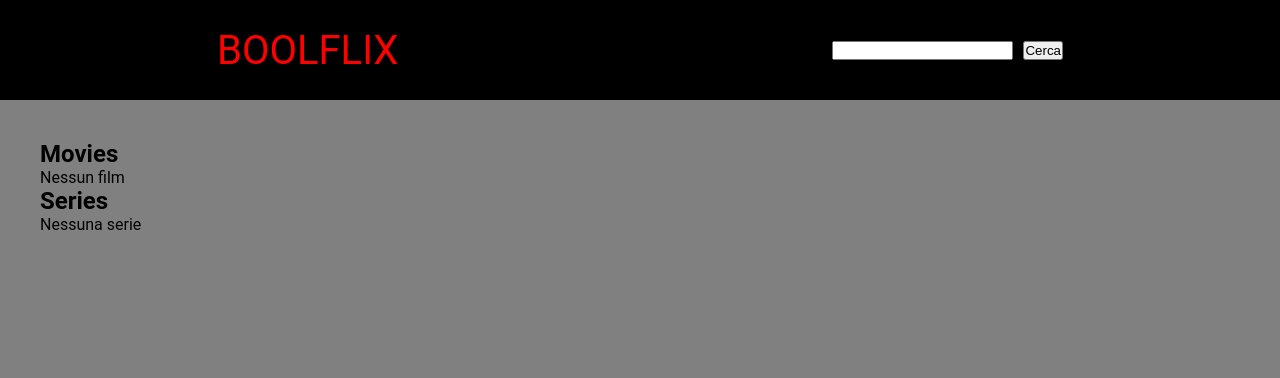
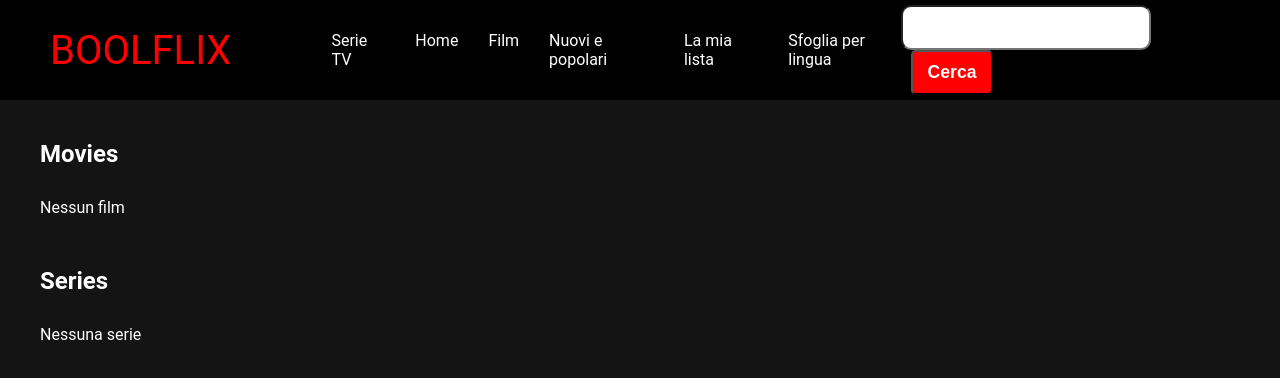
Before and after one commit to MattiaBologna/vite-boolflix, a Vue app: page / in a window 1280 px wide. Shown: the top 378 px of the page. Built offline with nearby package versions, Linux system fonts and the light colour scheme.

Commit message:
Add: Style and small fixes

```diff
--- a/src/components/Card.vue
+++ b/src/components/Card.vue
@@ -6,12 +6,6 @@ export default {
             type: Object,
             required: true
         }
-    },
-
-    data() {
-        return {
-            hover: false
-        }
     }
 }
 </script>
@@ -19,38 +13,48 @@ export default {
 
 
 <template>
-    <li class="card" @mouseover="hover = true" @mouseleave="hover = false">
+    <li class="card">
 
-        <div class="infos" v-if="hover">
+        <div class="infos">
             <!-- movie title -->
-            <p class="title">{{ item.title }}</p>
-            <p class="original_title">{{ item.original_title }}</p>
+            <div class="movie_title">
+                <p v-if="item.original_name === undefined" class="title"><strong>Title:</strong>{{ item.title }}</p>
+                <p v-else class="title"><strong>Title: </strong>{{ item.name }}</p>
+            </div>
 
             <!-- serie title -->
-            <p class="title">{{ item.name }}</p>
-            <p class="original_title">{{ item.original_name }}</p>
+            <div class="serie_title">
+                <p v-if="item.original_title === undefined" class="original_title"><strong>Original title: </strong>{{
+                    item.original_name }}</p>
+                <p v-else class="original_title"><strong>Original title:</strong> {{ item.original_title }}</p>
+            </div>
 
             <!-- language -->
             <div class=" language">
-                <p>{{ item.original_language }}</p>
+                <p><strong>Language:</strong></p>
                 <img v-if="item.original_language === 'en' || item.original_language === 'it' || item.original_language === 'es'"
-                    :src="'/public/' + item.original_language + '_flag.svg'" alt="usa flag" class="flag">
-                <img v-else src="/public/earth_flag.svg" alt="earth flag" class="flag">
+                    :src="'/' + item.original_language + '_flag.svg'" alt="usa flag" class="flag">
+                <img v-else src="/earth_flag.svg" alt="earth flag" class="flag">
 
             </div>
 
             <!-- vote -->
             <div class="vote_average">
+                <p class="vote_average_number"><strong>Vote:</strong></p>
                 <font-awesome-icon v-for="n in Math.floor(item.vote_average / 2)" :icon="['fas', 'star']" />
                 <font-awesome-icon v-for="n in (5 - Math.floor(item.vote_average / 2))" :icon="['far', 'star']" />
-                <p class="vote_average_number">{{ item.vote_average }}</p>
+            </div>
+
+            <!-- description -->
+            <div class="overview">
+                <p><strong>Overview: </strong>{{ item.overview }}</p>
             </div>
         </div>
 
         <!-- image -->
         <img v-if="item.poster_path !== null" :src="'https://image.tmdb.org/t/p/w342' + item.poster_path"
             alt="film poster" class="image">
-        <img v-else src="/public/def_image.jpg" alt="default image" class="def_image image">
+        <img v-else src="/public/def_image.svg" alt="default image" class="def_image image">
     </li>
 
 
@@ -61,24 +65,41 @@ export default {
 <style lang="scss" scoped>
 .card {
     min-width: 342px;
+    position: relative;
+    max-height: 100%;
 }
 
 .infos {
     color: white;
     position: absolute;
     max-width: 342px;
+    max-height: 100%;
+    overflow-y: auto;
+    opacity: 0;
+    z-index: 1;
+    padding: 20px;
+    display: flex;
+    flex-direction: column;
+    gap: 10px;
+}
+
+.card:hover .infos {
+    opacity: 1;
+}
+
+.card:hover .image {
+    filter: blur(2px);
+    scale: (1.1);
 }
 
 .image {
     width: 100%;
+    height: 100%;
+    object-fit: cover;
 }
 
 .vote_average {
     display: flex;
-
-    .vote_average_number {
-        margin-left: 15px;
-    }
 }
 
 .language {
@@ -93,6 +114,5 @@ export default {
 
 .def_image {
     width: 342px;
-    object-fit: cover;
 }
 </style>
--- a/src/components/HeadApp.vue
+++ b/src/components/HeadApp.vue
@@ -44,7 +44,17 @@ export default {
 
 <template>
     <nav class="head__navbar">
-        <div class="head__logo">BOOLFLIX</div>
+        <div class="logo_links_container">
+            <div class="head__logo">BOOLFLIX</div>
+            <div class="head__links">
+                <a class="head__link" href="#">Serie TV</a>
+                <a class="head__link" href="#">Home</a>
+                <a class="head__link" href="#">Film</a>
+                <a class="head__link" href="#">Nuovi e popolari</a>
+                <a class="head__link" href="#">La mia lista</a>
+                <a class="head__link" href="#">Sfoglia per lingua</a>
+            </div>
+        </div>
         <div class="head__searchbar">
             <input type="text" class="searchbar__input" v-model="query" @keyup.enter="fetchData">
             <button @click="fetchData" class="searchbar__button">Cerca</button>
@@ -61,14 +71,50 @@ export default {
     color: red;
     display: flex;
     align-items: center;
-    justify-content: space-around;
+    justify-content: space-between;
+    padding: 0px 50px;
+}
+
+.logo_links_container {
+    display: flex;
+    align-items: center;
+    gap: 100px;
 }
 
 .head__logo {
     font-size: 40px;
+    cursor: default;
+}
+
+.head__links {
+    color: white;
+    display: flex;
+    gap: 30px;
+    font-weight: 400;
+    transition: text-shadow 0.3s ease;
+}
+
+.head__link:hover {
+    text-shadow: 0 0 10px rgba(255, 255, 255, 1);
+}
+
+.searchbar__input {
+    border-radius: 10px;
+    padding: 10px;
+    font-size: 1.1em;
+}
+
+.searchbar__input:focus {
+    outline: none;
 }
 
 .searchbar__button {
     margin-left: 10px;
+    border-radius: 5px;
+    padding: 10px 15px;
+    background-color: red;
+    color: white;
+    font-weight: 700;
+    font-size: 1.1em;
 }
 </style>
--- a/src/components/MainApp.vue
+++ b/src/components/MainApp.vue
@@ -23,7 +23,7 @@ export default {
 
     <main>
         <section class="movies">
-            <h2>Movies</h2>
+            <h2 class="section__title">Movies</h2>
             <ul class="movie_list" v-if="store.movies.length !== 0">
                 <Card :item="movie" v-for="movie in store.movies" class="movie" :key="movie.id" />
             </ul>
@@ -31,7 +31,7 @@ export default {
         </section>
 
         <section class="tv_series">
-            <h2>Series</h2>
+            <h2 class="section__title">Series</h2>
             <ul class="tv_series_list" v-if="store.tvSeries.length !== 0">
                 <Card :item="serie" v-for="serie in store.tvSeries" class="movie" :key="serie.id" />
             </ul>
@@ -46,17 +46,31 @@ export default {
 <style lang="scss" scoped>
 main {
     padding: 40px;
-    background-color: grey;
+    background-color: #141414;
     flex-grow: 1;
+    color: white;
+}
+
+section {
+    margin-bottom: 50px;
+}
+
+.section__title {
+    margin-bottom: 30px;
+}
+
+.movie_list {
+    margin-bottom: 40px;
 }
 
 .movie_list,
 .tv_series_list {
     display: flex;
-    overflow: auto;
+    overflow-x: scroll;
+    overflow-y: hidden;
 }
 
 .movie {
-    padding: 20px
+    padding: 3px;
 }
 </style>
```
Also changed, not shown: public/def_image.svg (added).
